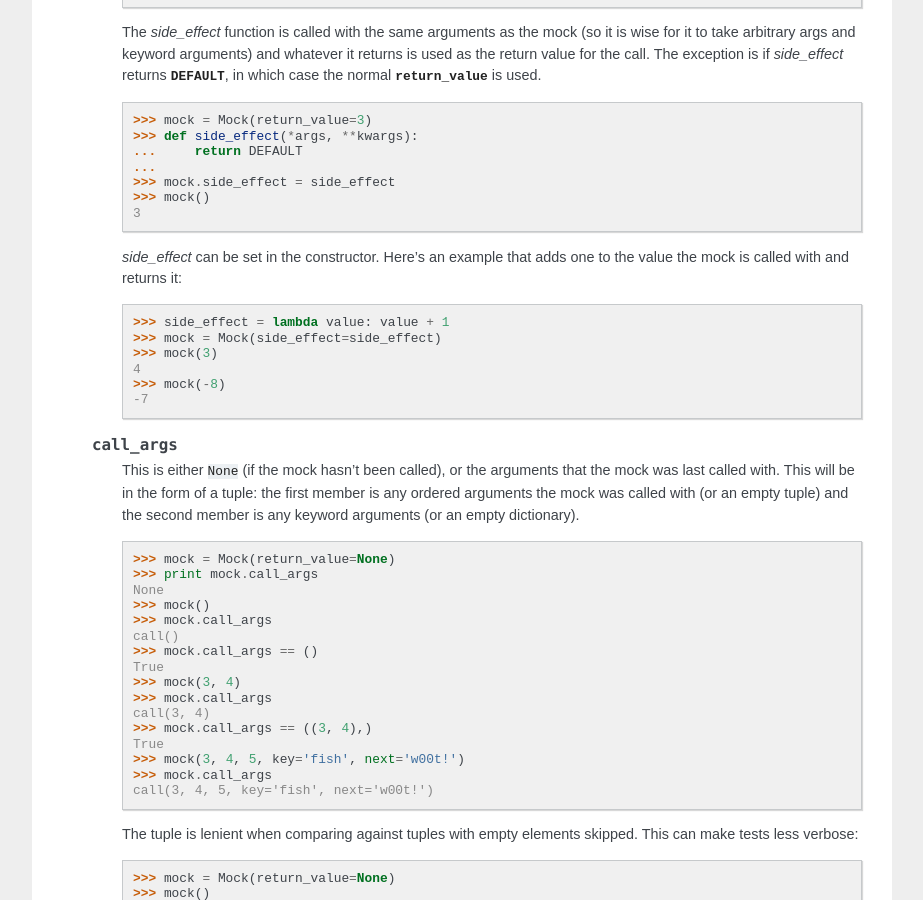
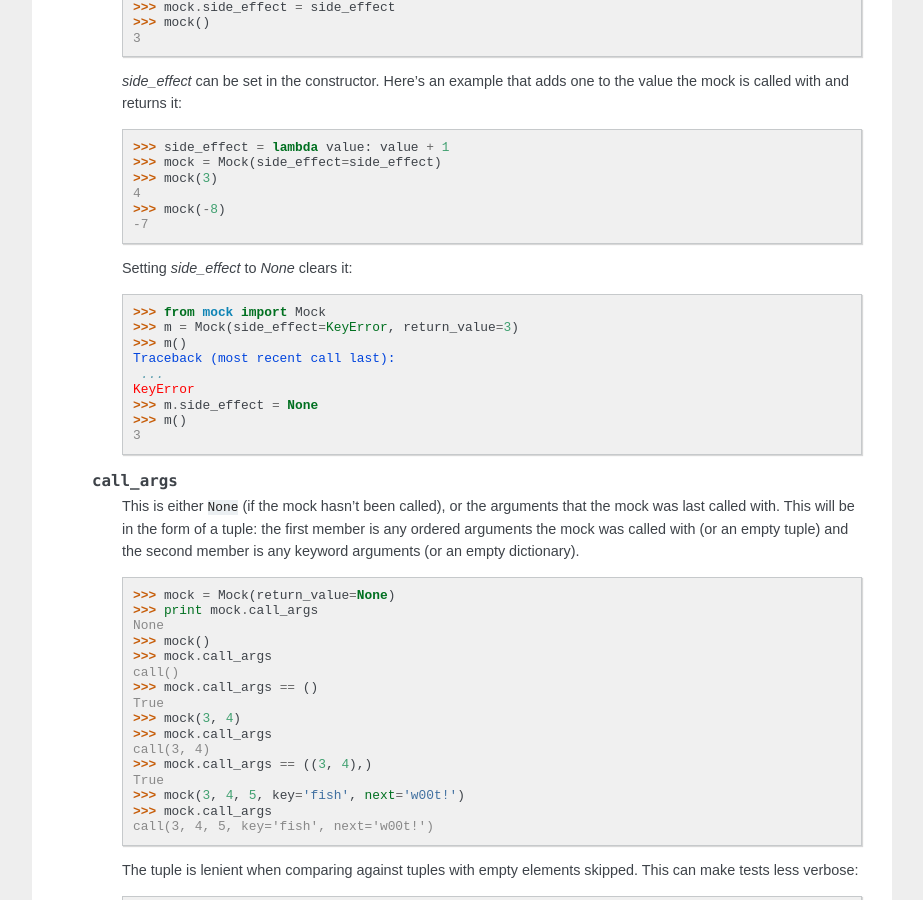
Before and after one commit to testing-cabal/mock, a Sphinx documentation site: the page built from docs/mock.txt, in a window 1280 px wide and 900 px high, scrolled down 4837 px. Shown: the whole window, without its empty margins (198-1121 px from the left). Built offline with Sphinx 7.4.7, drawn with Linux system fonts in a browser that asks for light colours; some of the changed text lies outside the part shown.

Commit message:
Minor doc update

```diff
--- a/docs/mock.txt
+++ b/docs/mock.txt
@@ -389,6 +377,20 @@ the `new_callable` argument to `patch`.
             >>> mock(-8)
             -7
 
+        Setting `side_effect` to `None` clears it:
+
+        .. doctest::
+
+            >>> from mock import Mock
+            >>> m = Mock(side_effect=KeyError, return_value=3)
+            >>> m()
+            Traceback (most recent call last):
+             ...
+            KeyError
+            >>> m.side_effect = None
+            >>> m()
+            3
+
     .. attribute:: call_args
 
         This is either ``None`` (if the mock hasn't been called), or the
--- a/mock.py
+++ b/mock.py
@@ -157,7 +157,8 @@ def _getsignature(func, skipfirst):
     if getattr(func, self, None) is not None:
         regargs = regargs[1:]
 
-    _msg = "_mock_ is a reserved argument name, can't mock signatures using _mock_"
+    _msg = ("_mock_ is a reserved argument name, can't mock signatures using "
+            "_mock_")
     assert '_mock_' not in regargs, _msg
     if varargs is not None:
         assert '_mock_' not in varargs, _msg
```
Also changed, not shown: other parts of docs/mock.txt (+1 -13 lines).
